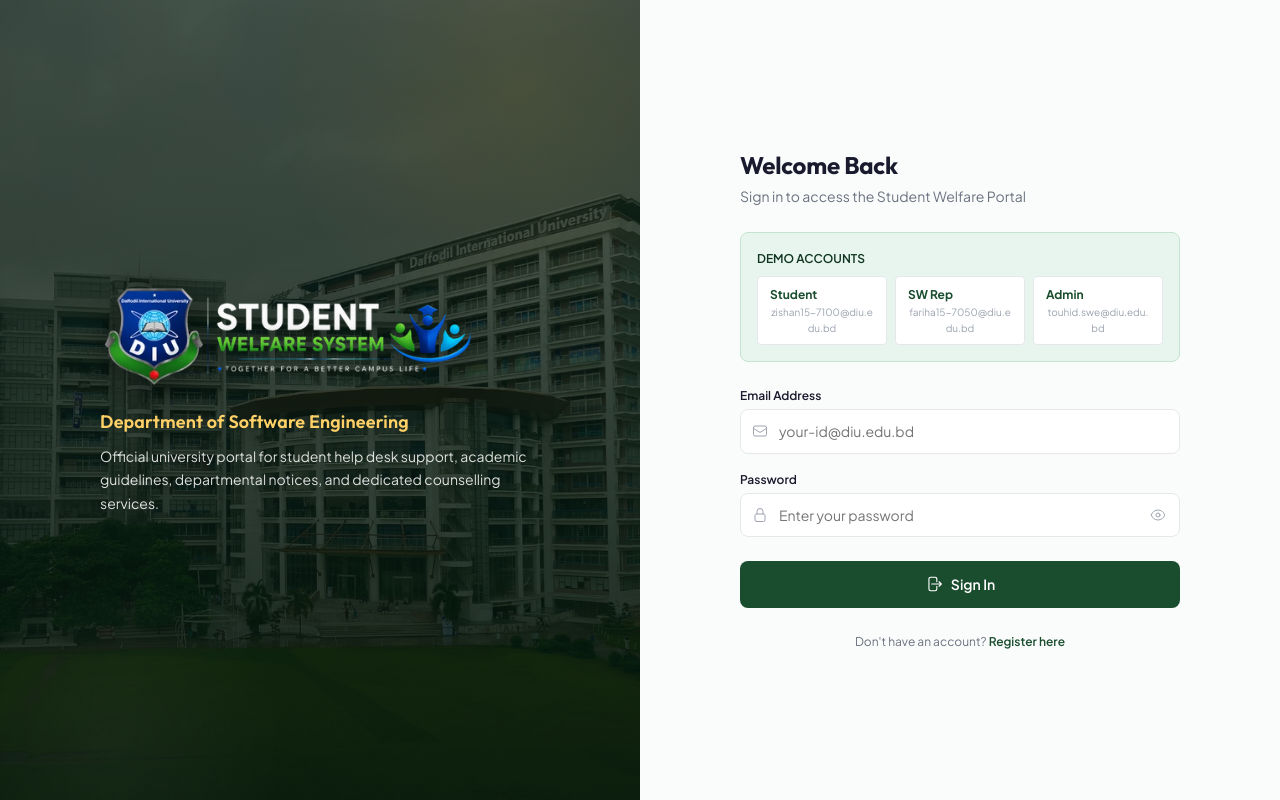
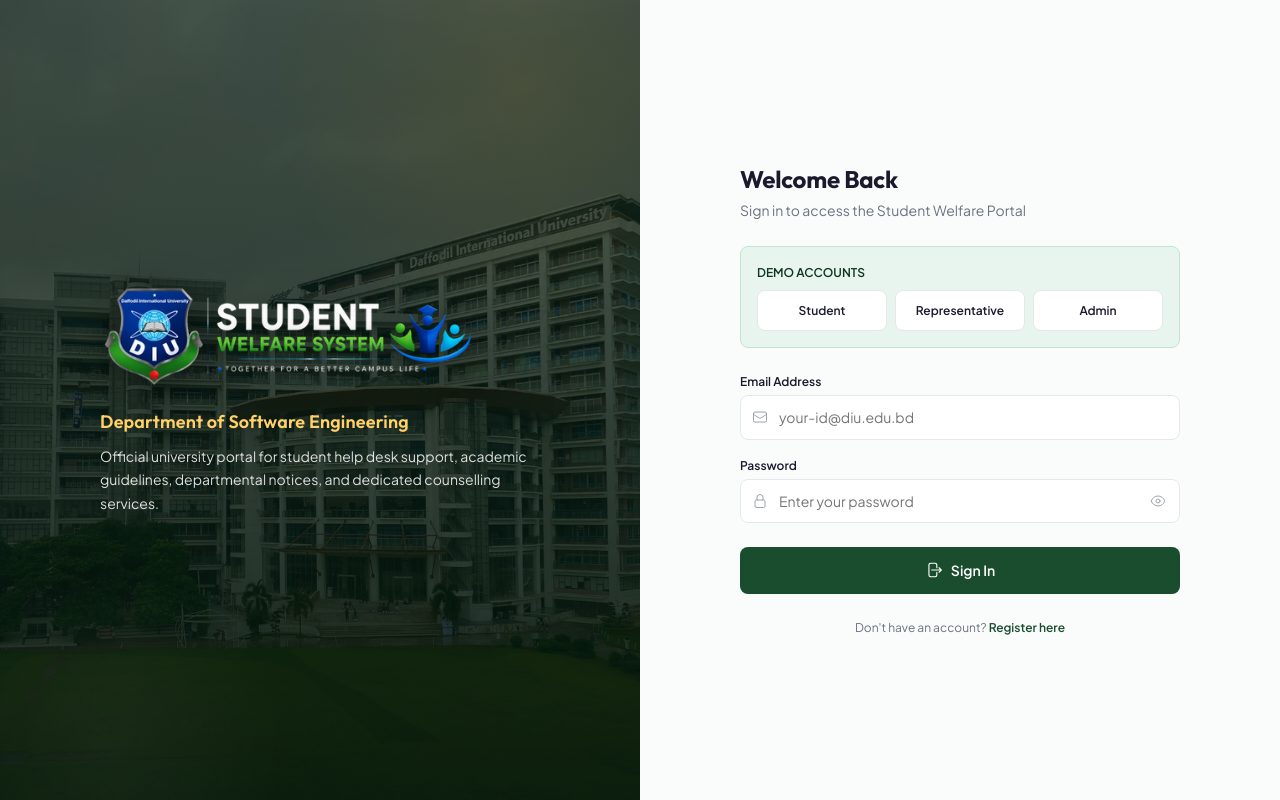
Before and after one commit to zihaduzzamaan/Student_Welfare_System_DIU, a React (Vite) app: page /#/login in a window 1280 px wide. Built offline with nearby package versions, Linux system fonts and the light colour scheme.

Commit message:
style(auth): remove email addresses from demo account buttons and use full role title Representative

```diff
--- a/src/pages/auth/Auth.module.css
+++ b/src/pages/auth/Auth.module.css
@@ -221,32 +221,30 @@
 .demoAccounts {
   display: flex;
   gap: var(--space-2);
-  flex-wrap: wrap;
 }
 
 .demoAccount {
-  display: flex;
-  flex-direction: column;
-  align-items: flex-start;
-  padding: var(--space-2) var(--space-3);
+  display: inline-flex;
+  align-items: center;
+  justify-content: center;
+  padding: 10px 12px;
   background: var(--color-bg-card);
   border: 1px solid var(--color-border);
-  border-radius: var(--radius-sm);
+  border-radius: var(--radius-md);
   cursor: pointer;
   transition: all var(--transition-fast);
   flex: 1;
-  min-width: 100px;
+  font-size: var(--text-xs);
+  font-weight: var(--font-semibold);
+  color: var(--color-text-primary);
+  text-align: center;
 }
 
 .demoAccount:hover {
   border-color: var(--color-primary);
   background: var(--color-primary-50);
-}
-
-.demoRole {
-  font-size: var(--text-xs);
-  font-weight: var(--font-bold);
   color: var(--color-primary);
+  transform: translateY(-1px);
 }
 
 .demoEmail {
--- a/src/pages/auth/AuthPage.tsx
+++ b/src/pages/auth/AuthPage.tsx
@@ -178,24 +178,21 @@
                   className={styles.demoAccount}
                   onClick={() => { setLoginEmail('zishan15-7100@diu.edu.bd'); setLoginPassword('demo1234'); setLoginError(''); }}
                 >
-                  <span className={styles.demoRole}>Student</span>
-                  <span className={styles.demoEmail}>zishan15-7100@diu.edu.bd</span>
+                  Student
                 </button>
                 <button
                   type="button"
                   className={styles.demoAccount}
                   onClick={() => { setLoginEmail('fariha15-7050@diu.edu.bd'); setLoginPassword('demo1234'); setLoginError(''); }}
                 >
-                  <span className={styles.demoRole}>SW Rep</span>
-                  <span className={styles.demoEmail}>fariha15-7050@diu.edu.bd</span>
+                  Representative
                 </button>
                 <button
                   type="button"
                   className={styles.demoAccount}
                   onClick={() => { setLoginEmail('touhid.swe@diu.edu.bd'); setLoginPassword('demo1234'); setLoginError(''); }}
                 >
-                  <span className={styles.demoRole}>Admin</span>
-                  <span className={styles.demoEmail}>touhid.swe@diu.edu.bd</span>
+                  Admin
                 </button>
               </div>
             </div>
```
